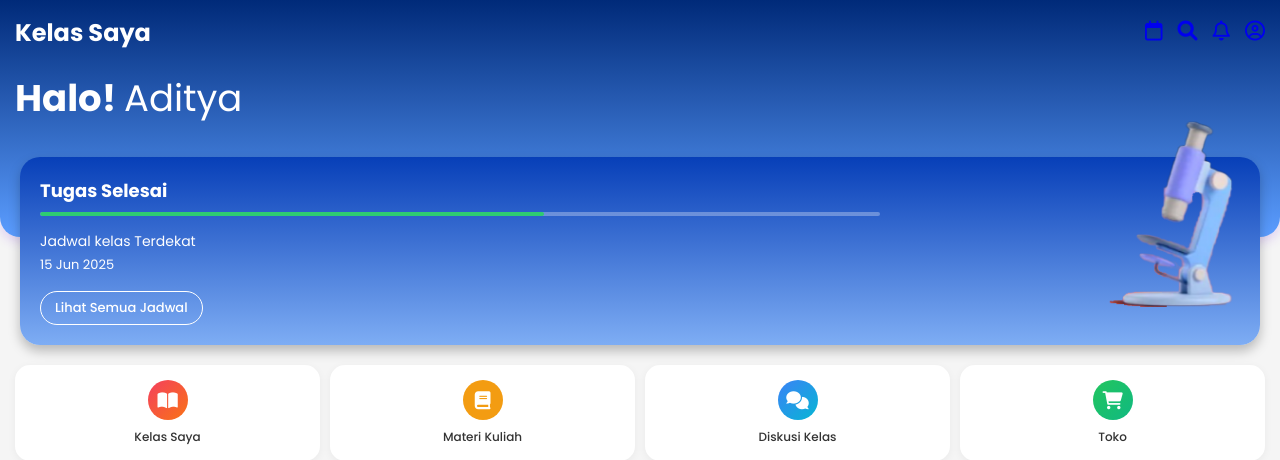
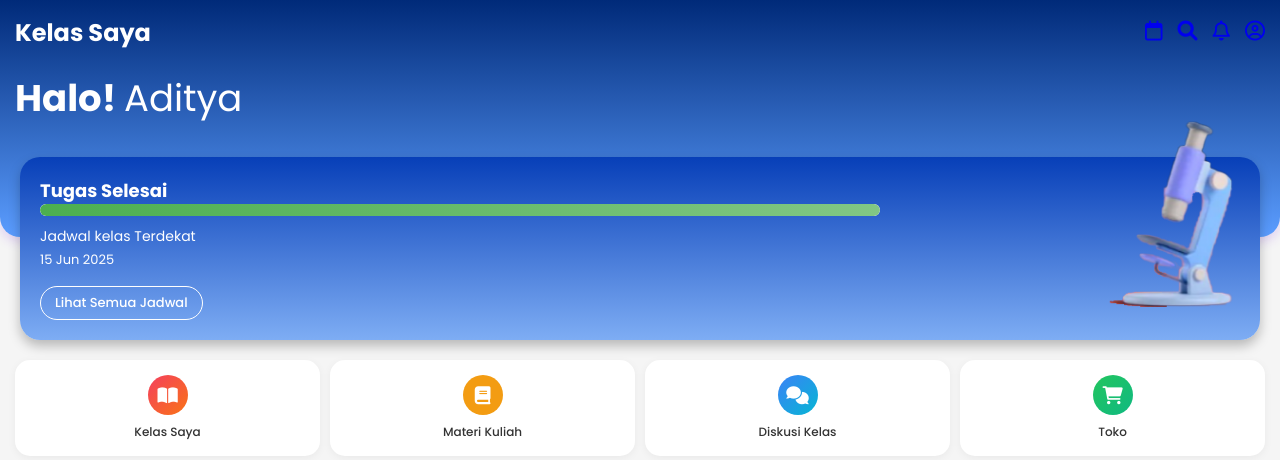
Before and after one commit to adtyfp/kelasvirtual, a PHP site: page /backup.html in a window 1280 px wide. Shown: the top 460 px of the page. Run offline with PHP 8.4, Linux system fonts and the light colour scheme; some libraries are stand-ins or nearby versions.

Commit message:
Update home.css

```diff
--- a/css/home.css
+++ b/css/home.css
@@ -93,25 +93,30 @@ body.no-scroll {
 
 .task-title {
   font-weight: 700;
-  margin-bottom: 6px;
   font-size: 18px;
 }
 
+.progress-header {
+  display: flex;
+  justify-content: space-between;
+  align-items: center;
+  margin-bottom: 10px;
+}
+
 .progress-bar {
-  height: 4px;
-  background-color: rgba(255, 255, 255, 0.3);
-  border-radius: 2px;
-  margin: 8px 0 15px;
+  background-color: #f0f0f0;
+  border-radius: 8px;
+  height: 12px;
+  width: 70%;
   overflow: hidden;
-  width: 70%;
-  /* Buat lebih pendek dari lebar container */
+  margin-bottom: 10px;
 }
 
 .progress {
+  background: linear-gradient(90deg, #4CAF50, #81C784);
   height: 100%;
-  width: 60%;
-  background-color: #2ecc71;
-  border-radius: 2px;
+  border-radius: 8px;
+  transition: width 0.3s ease;
 }
 
 .schedule {
```
